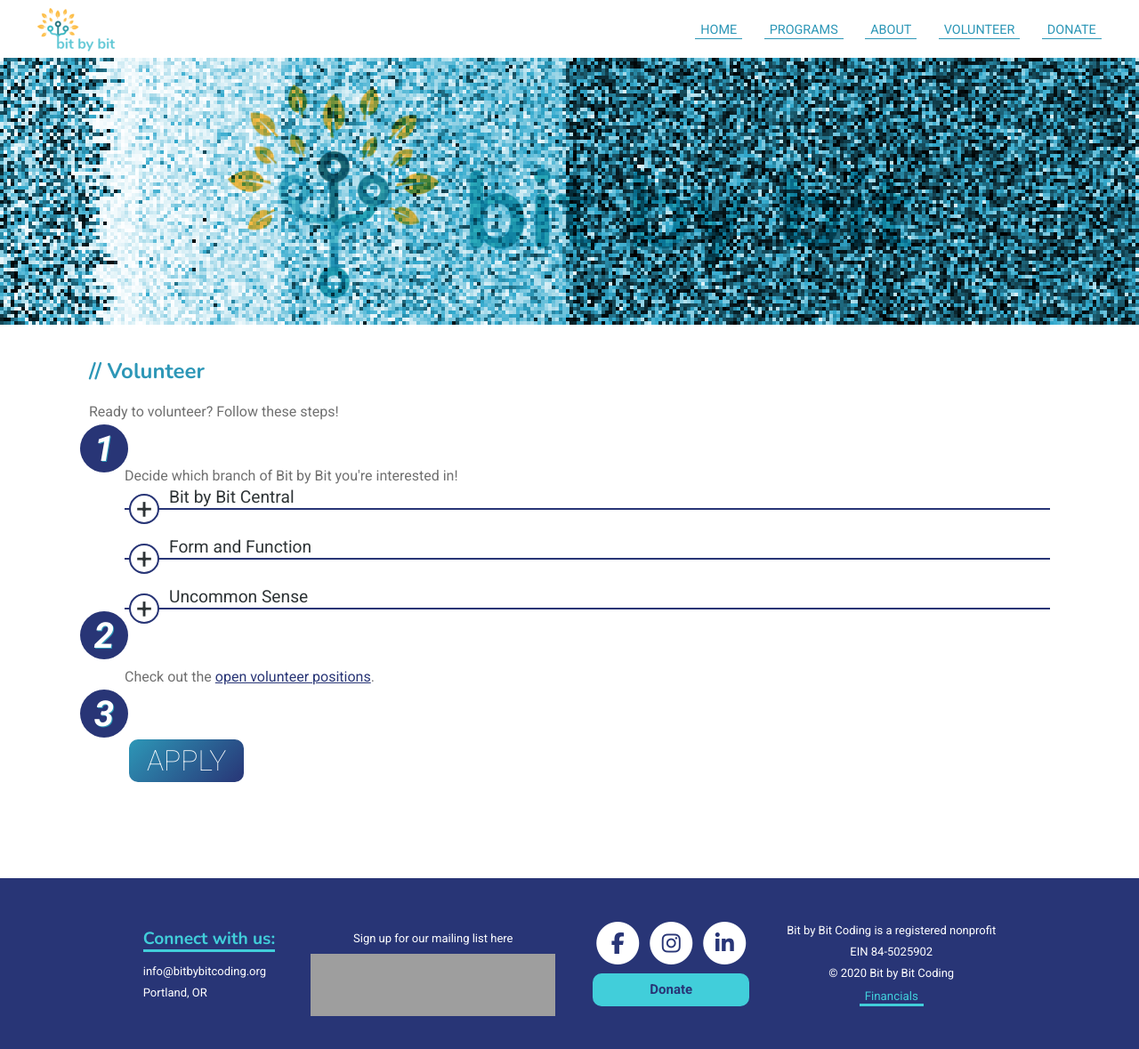
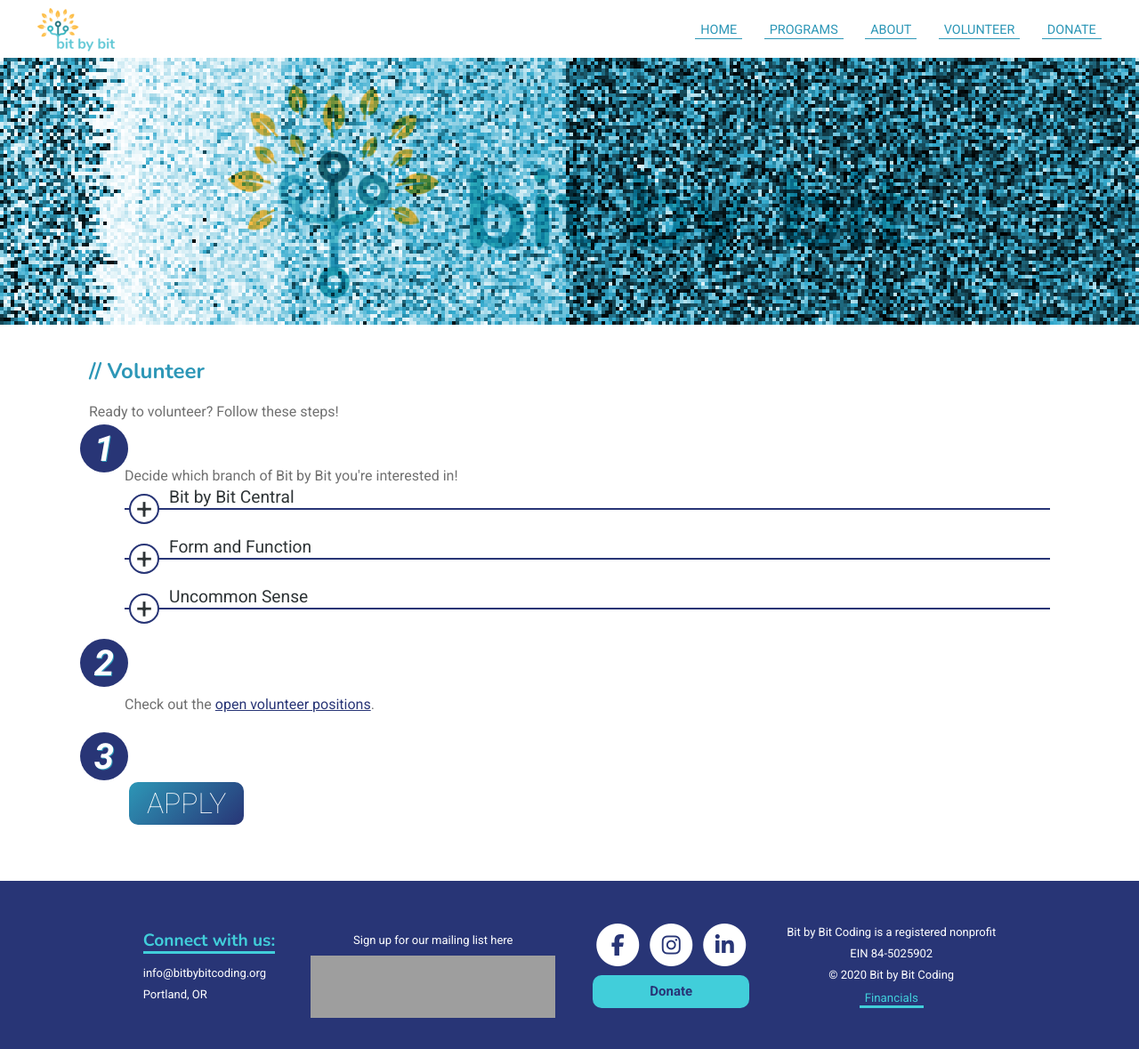
Before and after one commit to bit-by-bit-coding/bxb-website, a Jekyll site: the page built from volunteer.html, in a window 1280 px wide and 1179 px high. Shown: the whole window at 89% size. Built offline with Jekyll 4.4.1, drawn with Linux system fonts in a browser that asks for light colours; nearby versions of some CDN libraries; grey boxes are pictures that could not be loaded.

Commit message:
added padding
I added padding to the numbered steps on the volunteer page.

```diff
--- a/styles/volunteer.scss
+++ b/styles/volunteer.scss
@@ -15,6 +15,7 @@
     li {
         margin: 2em 0;
         padding-top: 1em;
+        padding-bottom: 1px;
         display: block;
         position: relative;
         counter-increment: inst;
```
